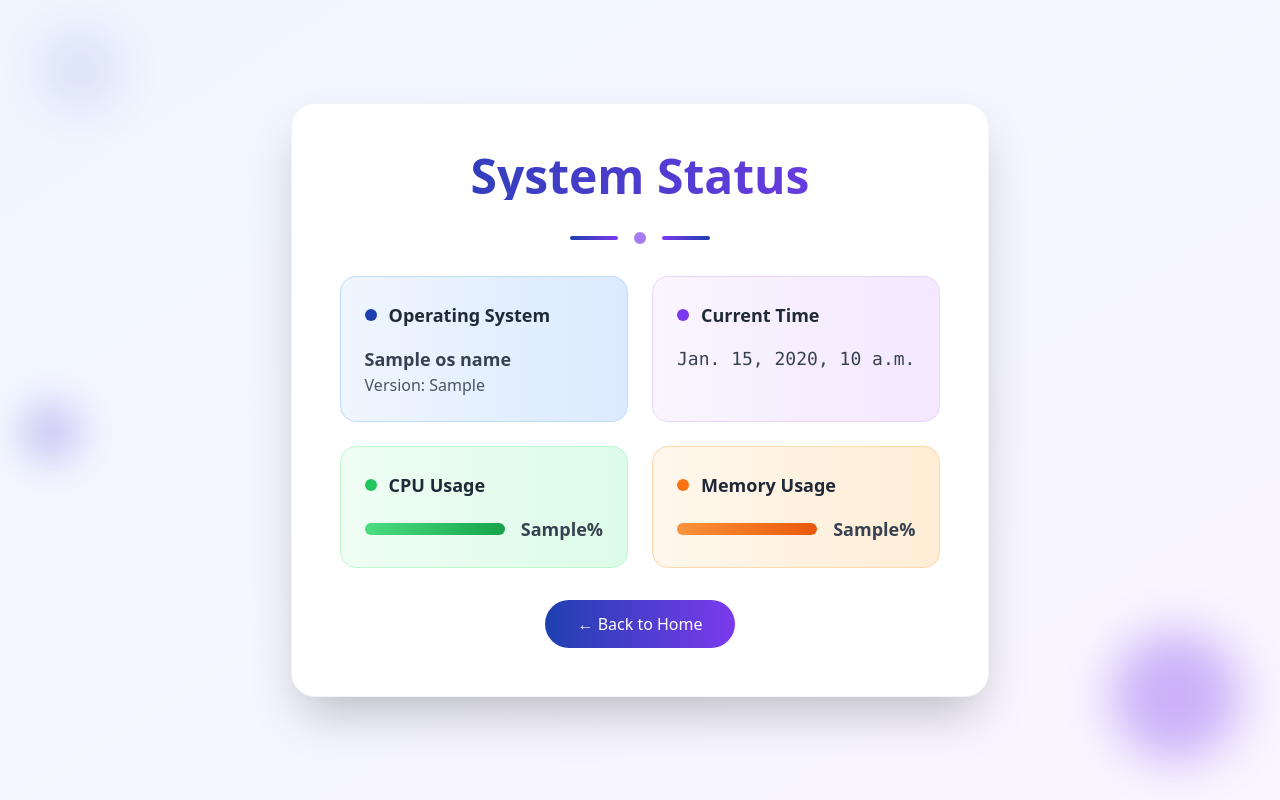
After one commit to abreslav/hello-2, a Django app: template django_app/templates/django_app/status.html in a window 1280 px wide. The commit adds this page. Run offline with Django 5.2, Linux system fonts and the light colour scheme; the template is opened without the code that fills it: most values are stand-ins (such as "Sample title", 1, 10 or a date in 2020); some libraries are stand-ins or nearby versions.

Commit message:
CodeSpeak build for commit d1603dd3358824d6f83f05548f9e2a50b7790375: Add status page with system info and greet button

```diff
--- /dev/null
+++ b/django_app/templates/django_app/status.html
@@ -0,0 +1,104 @@
+<!DOCTYPE html>
+<html lang="en">
+<head>
+    <meta charset="UTF-8">
+    <meta name="viewport" content="width=device-width, initial-scale=1.0">
+    <title>System Status - CodeSpeak</title>
+    <script src="https://cdn.tailwindcss.com"></script>
+    <script>
+        tailwind.config = {
+            theme: {
+                extend: {
+                    colors: {
+                        'codespeak-blue': '#1E40AF',
+                        'codespeak-purple': '#7C3AED',
+                    }
+                }
+            }
+        }
+    </script>
+</head>
+<body class="bg-gradient-to-br from-blue-50 to-purple-50 min-h-screen flex items-center justify-center p-4">
+    <div class="max-w-4xl mx-auto">
+        <div class="bg-white rounded-3xl shadow-2xl p-12 border border-gray-100">
+            <!-- Main heading -->
+            <h1 class="text-4xl md:text-5xl font-bold bg-gradient-to-r from-codespeak-blue to-codespeak-purple bg-clip-text text-transparent mb-8 text-center">
+                System Status
+            </h1>
+
+            <!-- Decorative elements -->
+            <div class="flex justify-center items-center space-x-4 mb-8">
+                <div class="w-12 h-1 bg-gradient-to-r from-codespeak-blue to-codespeak-purple rounded-full"></div>
+                <div class="w-3 h-3 bg-codespeak-purple rounded-full animate-pulse"></div>
+                <div class="w-12 h-1 bg-gradient-to-r from-codespeak-purple to-codespeak-blue rounded-full"></div>
+            </div>
+
+            <!-- Status Grid -->
+            <div class="grid grid-cols-1 md:grid-cols-2 gap-6 mb-8">
+                <!-- OS Information -->
+                <div class="bg-gradient-to-r from-blue-50 to-blue-100 rounded-2xl p-6 border border-blue-200">
+                    <div class="flex items-center mb-4">
+                        <div class="w-3 h-3 bg-codespeak-blue rounded-full mr-3"></div>
+                        <h3 class="text-lg font-semibold text-gray-800">Operating System</h3>
+                    </div>
+                    <p class="text-gray-700 text-lg"><strong>{{ os_name }}</strong></p>
+                    <p class="text-gray-600">Version: {{ os_version }}</p>
+                </div>
+
+                <!-- Date and Time -->
+                <div class="bg-gradient-to-r from-purple-50 to-purple-100 rounded-2xl p-6 border border-purple-200">
+                    <div class="flex items-center mb-4">
+                        <div class="w-3 h-3 bg-codespeak-purple rounded-full mr-3"></div>
+                        <h3 class="text-lg font-semibold text-gray-800">Current Time</h3>
+                    </div>
+                    <p class="text-gray-700 text-lg font-mono">{{ current_datetime }}</p>
+                </div>
+
+                <!-- CPU Usage -->
+                <div class="bg-gradient-to-r from-green-50 to-green-100 rounded-2xl p-6 border border-green-200">
+                    <div class="flex items-center mb-4">
+                        <div class="w-3 h-3 bg-green-500 rounded-full mr-3"></div>
+                        <h3 class="text-lg font-semibold text-gray-800">CPU Usage</h3>
+                    </div>
+                    <div class="flex items-center">
+                        <div class="flex-1">
+                            <div class="w-full bg-gray-200 rounded-full h-3">
+                                <div class="bg-gradient-to-r from-green-400 to-green-600 h-3 rounded-full transition-all duration-500" style="width: {{ cpu_usage }}%"></div>
+                            </div>
+                        </div>
+                        <span class="ml-4 text-lg font-semibold text-gray-700">{{ cpu_usage }}%</span>
+                    </div>
+                </div>
+
+                <!-- Memory Usage -->
+                <div class="bg-gradient-to-r from-orange-50 to-orange-100 rounded-2xl p-6 border border-orange-200">
+                    <div class="flex items-center mb-4">
+                        <div class="w-3 h-3 bg-orange-500 rounded-full mr-3"></div>
+                        <h3 class="text-lg font-semibold text-gray-800">Memory Usage</h3>
+                    </div>
+                    <div class="flex items-center">
+                        <div class="flex-1">
+                            <div class="w-full bg-gray-200 rounded-full h-3">
+                                <div class="bg-gradient-to-r from-orange-400 to-orange-600 h-3 rounded-full transition-all duration-500" style="width: {{ memory_usage }}%"></div>
+                            </div>
+                        </div>
+                        <span class="ml-4 text-lg font-semibold text-gray-700">{{ memory_usage }}%</span>
+                    </div>
+                </div>
+            </div>
+
+            <!-- Back to Home -->
+            <div class="text-center">
+                <a href="{% url 'home' %}" class="inline-flex items-center px-8 py-3 bg-gradient-to-r from-codespeak-blue to-codespeak-purple text-white font-medium rounded-full hover:shadow-lg transition-all duration-200 transform hover:-translate-y-1">
+                    ← Back to Home
+                </a>
+            </div>
+        </div>
+
+        <!-- Floating elements for visual appeal -->
+        <div class="absolute top-10 left-10 w-20 h-20 bg-codespeak-blue opacity-10 rounded-full blur-xl animate-bounce"></div>
+        <div class="absolute bottom-10 right-10 w-32 h-32 bg-codespeak-purple opacity-10 rounded-full blur-xl animate-pulse"></div>
+        <div class="absolute top-1/2 left-5 w-16 h-16 bg-gradient-to-r from-codespeak-blue to-codespeak-purple opacity-20 rounded-full blur-lg"></div>
+    </div>
+</body>
+</html>
--- a/django_app/urls.py
+++ b/django_app/urls.py
@@ -3,4 +3,5 @@ from . import views
 
 urlpatterns = [
     path('', views.home, name='home'),
+    path('status', views.status, name='status'),
 ]
--- a/pyproject.toml
+++ b/pyproject.toml
@@ -4,6 +4,7 @@ version = "0.1.0"
 requires-python = ">=3.13"
 dependencies = [
     "django>=5.2.6",
+    "psutil>=6.1.0",
 ]
 
 [build-system]
```
Also changed, not shown: django_app/templates/django_app/home.html (+17 -1 lines), django_app/views.py (+15 -0 lines), tests/test_views.py (+145 -0 lines), .codespeak/build_insight.json, .codespeak/codespeak_state.json, .codespeak/last_checkpoint_in_user_area.json, .codespeak/last_successful_checkpoint.json, .codespeak/methods_to_test.json, .codespeak/methods_to_test_raw.json, .codespeak/runs_history.json, .codespeak/sha_to_checkpoint.json, .codespeak/spec.processed.md, .codespeak/test_reports.txt, 1 other file.
